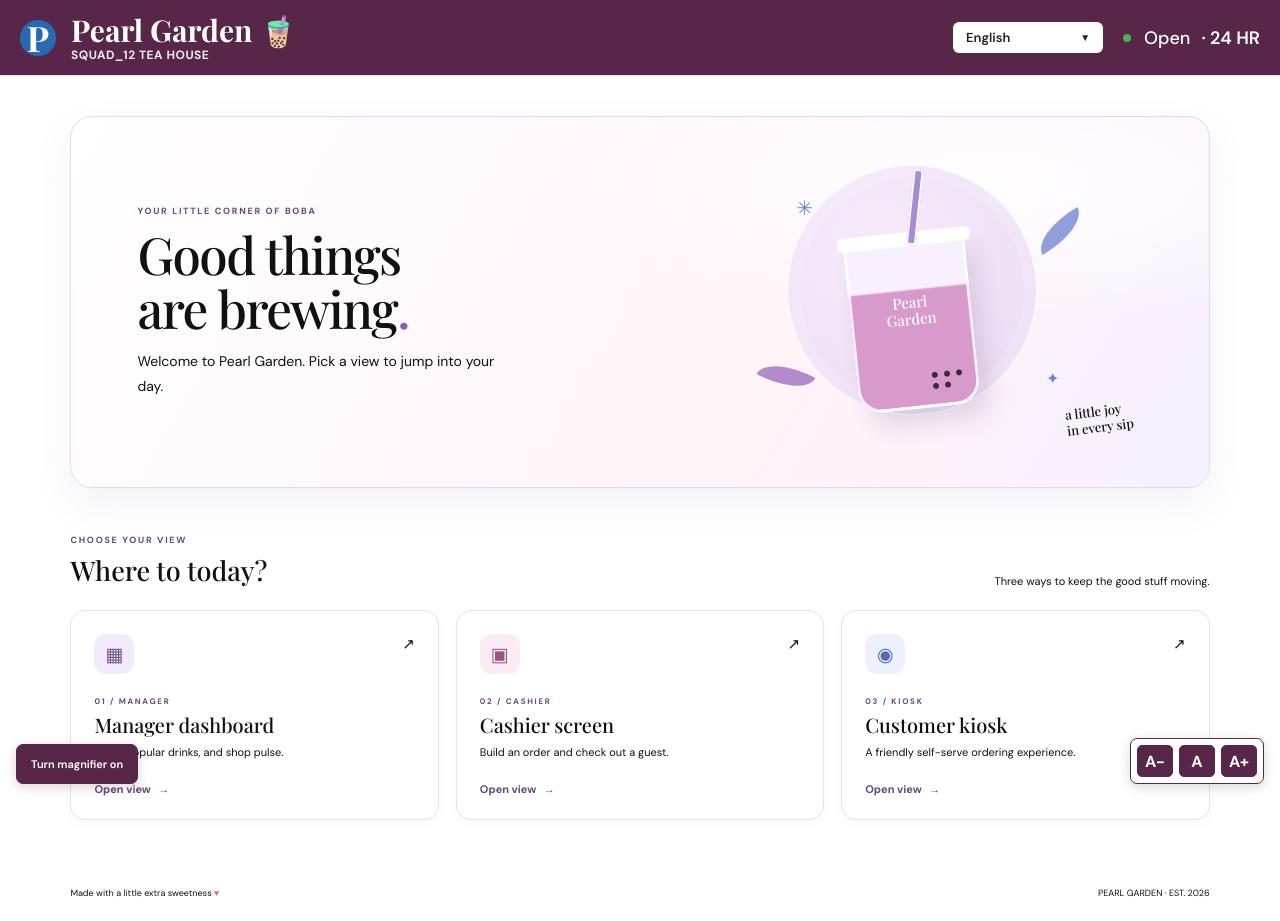
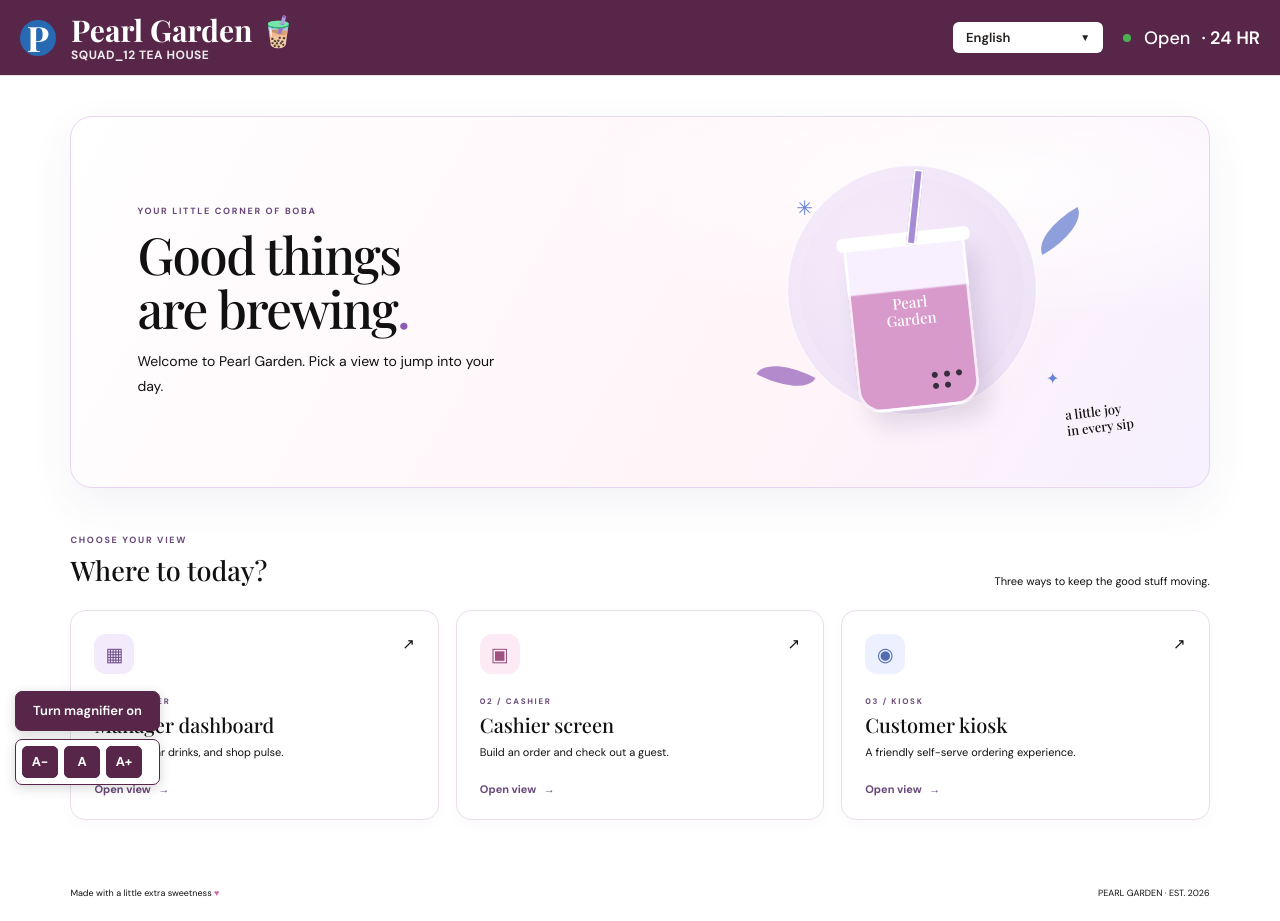
Before and after one commit to CSCE-331-Fall-2026-901-912/project3-Ruiloba-Strubhar-Ravishanka-Doan, a React (Vite) app: page / in a window 1280 px wide. Built offline with nearby package versions, Linux system fonts and the light colour scheme.

Commit message:
Put all three accessibility feature buttons in the same place (bottom left of screen). Also made sure all buttons had a high contrast mode.

```diff
--- a/src/App.jsx
+++ b/src/App.jsx
@@ -84,8 +84,25 @@ export default function App() {
           )}
         </main>
       </div>
-      <PageMagnifier />
-      <FontSizeControl scale={fontScale} onScaleChange={setFontScale} />
+      <div className={`pg-a11y-controls ${isHighContrast ? "high-contrast" : ""}`}>
+        {current === "kiosk" && (
+          <button
+            type="button"
+            className="pg-contrast-toggle-btn"
+            onClick={() => setIsHighContrast(!isHighContrast)}
+            aria-pressed={isHighContrast}
+          >
+            <span style={{ display: isHighContrast ? "inline" : "none" }}>
+              Standard Mode
+            </span>
+            <span style={{ display: isHighContrast ? "none" : "inline" }}>
+              High Contrast Mode
+            </span>
+          </button>
+        )}
+        <PageMagnifier />
+        <FontSizeControl scale={fontScale} onScaleChange={setFontScale} />
+      </div>
     </>
   );
 }
--- a/src/components/PageMagnifier.jsx
+++ b/src/components/PageMagnifier.jsx
@@ -1,4 +1,5 @@
 import React, { useEffect, useRef, useState } from "react";
+import { createPortal } from "react-dom";
 
 const ZOOM = 2;
 const MAX_LENS_HEIGHT = 320;
@@ -295,14 +296,16 @@ export default function PageMagnifier() {
       >
         {active ? "Turn magnifier off" : "Turn magnifier on"}
       </button>
-      {active && (
+      {active &&
+        createPortal(
           <div
             ref={lensRef}
             className="page-magnifier__lens"
             aria-hidden="true"
           >
             <div ref={contentRef} className="page-magnifier__content" />
-        </div>
+          </div>,
+          document.body,
         )}
     </>
   );
--- a/src/pages/CustomerKioskPage.jsx
+++ b/src/pages/CustomerKioskPage.jsx
@@ -194,23 +194,6 @@ export default function CustomerKioskPage({ isHighContrast, setIsHighContrast, f
         />
       </div>
 
-      {/* Floating Accessibility Controls Wrapper handles parent-level layout triggers */}
-      <div className="pg-a11y-controls">
-        <button
-          type="button"
-          className="pg-contrast-toggle-btn"
-          onClick={() => setIsHighContrast(!isHighContrast)}
-          aria-pressed={isHighContrast}
-        >
-          <span style={{ display: isHighContrast ? 'inline' : 'none' }}>
-            Standard Mode
-          </span>
-          <span style={{ display: isHighContrast ? 'none' : 'inline' }}>
-            High Contrast Mode
-          </span>
-        </button>
-      </div>
-
       <footer className="pg-footer">Need a hand? Our team is right over there <span aria-hidden="true">♥</span></footer>
 
       {selected && (
--- a/src/pages/high-contrast-customer-kiosk.css
+++ b/src/pages/high-contrast-customer-kiosk.css
@@ -188,21 +188,29 @@ html,
 
 .pg-a11y-controls,
 .pg-a11y-stacked-panel {
-    position: fixed;
-    bottom: 75px !important;
+    position: fixed !important;
+    bottom: 15px !important;
     left: 15px !important;
-    display: flex;
+    display: flex !important;
     flex-direction: column !important;
-    width: auto;
+    gap: 8px !important;
+    width: 145px !important;
+    font-size: 13px !important;
+    line-height: 1.2 !important;
+    zoom: 1 !important;
     z-index: 2147483647 !important;
 }
 
 .pg-contrast-toggle-btn {
+    position: static !important;
+    display: block !important;
     background-color: #ffffff !important;
     color: #120024 !important;
     border: 3px solid #ffb3df !important;
     padding: 10px 14px !important;
+    margin: 0 !important;
     font-size: 13px !important;
+    line-height: 1.2 !important;
     font-weight: bold !important;
     cursor: pointer !important;
     box-shadow: 0 4px 15px rgba(0, 0, 0, 0.6) !important;
@@ -210,6 +218,49 @@ html,
     width: 145px !important;
     box-sizing: border-box !important;
     border-radius: 6px !important;
+    z-index: 2147483647 !important;
+}
+
+.pg-a11y-controls .page-magnifier__toggle {
+    position: static !important;
+    display: block !important;
+    width: 145px !important;
+    margin: 0 !important;
+    font-size: 13px !important;
+    line-height: 1.2 !important;
+    box-sizing: border-box !important;
+    z-index: 2147483647 !important;
+}
+
+.pg-a11y-controls .font-size-control {
+    position: static !important;
+    width: 145px !important;
+    margin: 0 !important;
+    font-size: 13px !important;
+    line-height: 1.2 !important;
+    box-sizing: border-box !important;
+    z-index: 2147483647 !important;
+}
+
+.pg-a11y-controls .font-size-control button {
+    font-size: 13px !important;
+    line-height: 1.2 !important;
+}
+
+/* High Contrast Mode overrides for all three accessibility buttons */
+.pg-a11y-controls.high-contrast .pg-contrast-toggle-btn,
+.pg-a11y-controls.high-contrast .page-magnifier__toggle,
+.pg-a11y-controls.high-contrast .font-size-control button {
+    background-color: #1e003a !important;
+    color: #ffffff !important;
+    border: 3px solid #ffffff !important;
+    font-weight: bold !important;
+    box-shadow: 0 4px 15px rgba(0, 0, 0, 0.6) !important;
+}
+
+/* Keep the magnifier lens below the stacked accessibility buttons so it never hides High Contrast Mode */
+.page-magnifier__lens {
+    z-index: 2147483640 !important;
 }
 
 .pg-contrast-toggle-btn:active {
```
Lines whose indentation alone changed are shown as unchanged.
